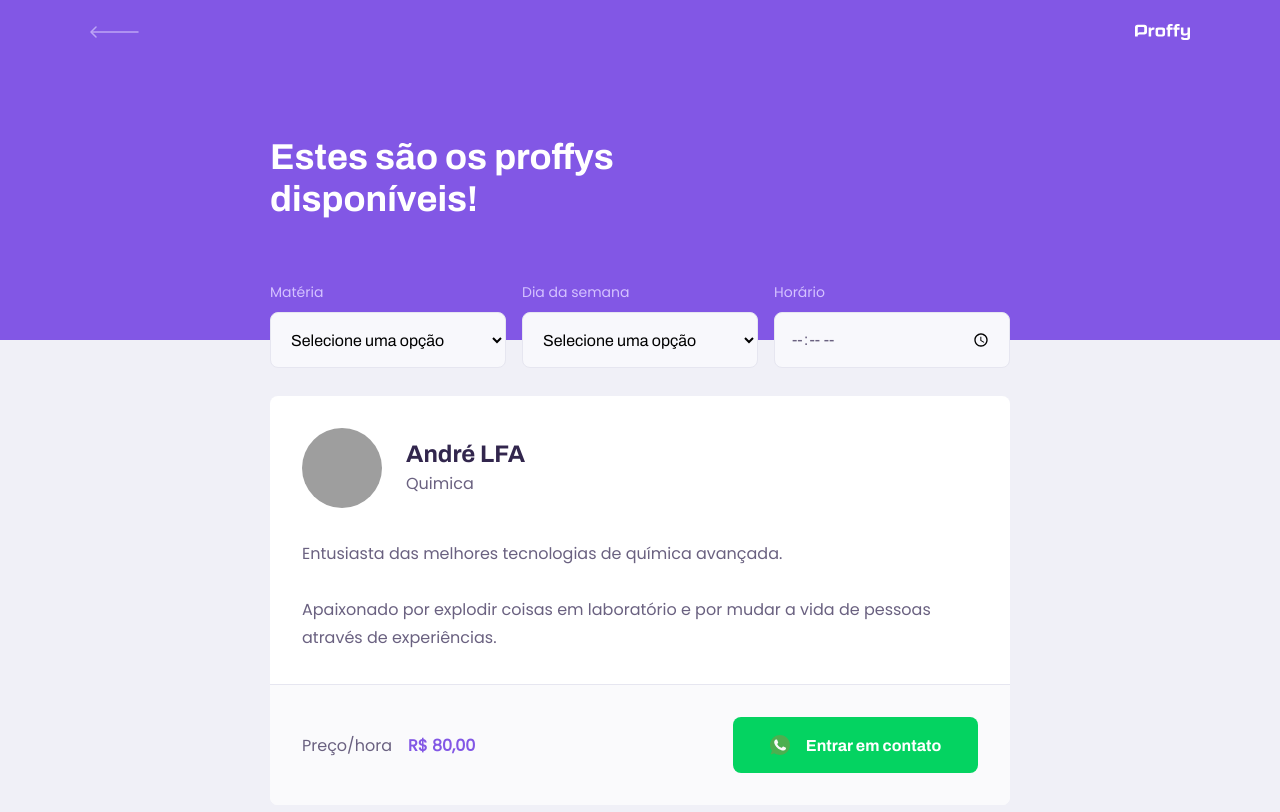
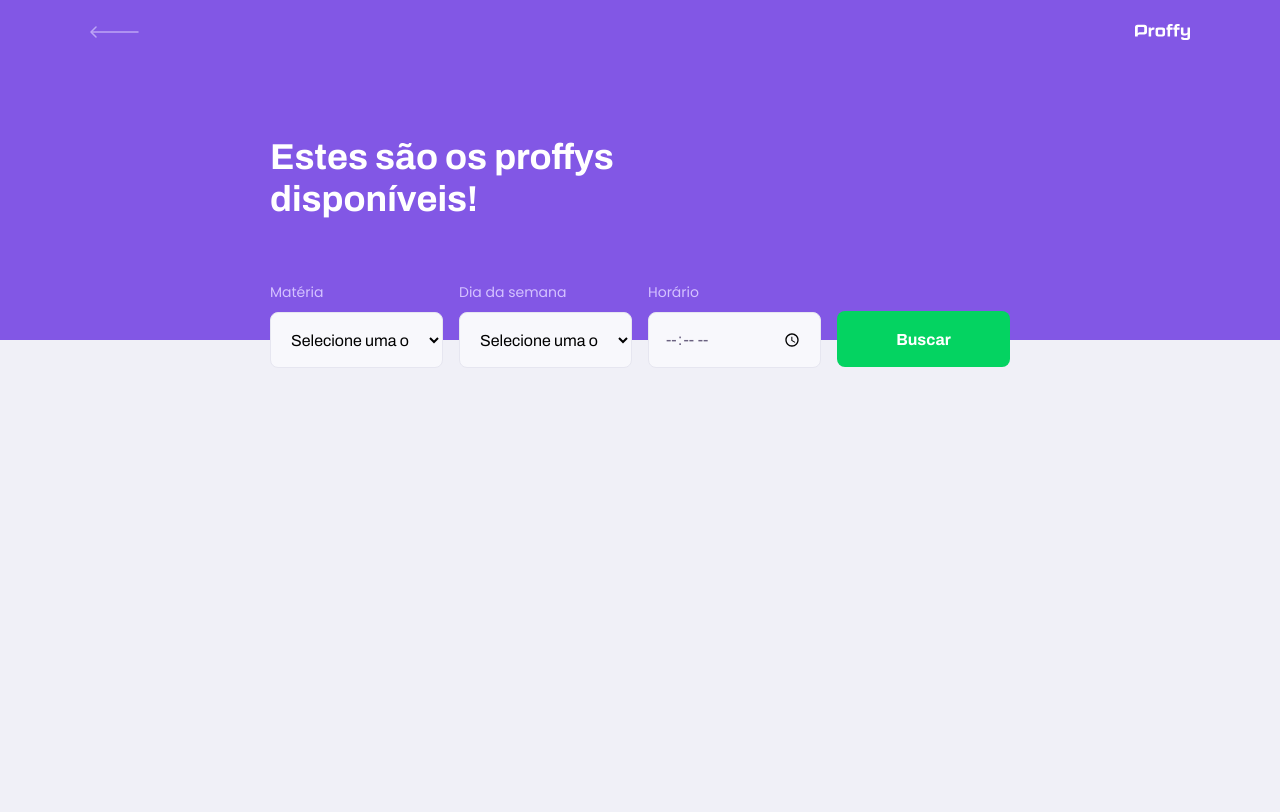
Before and after one commit to andre-lfa/proffy-frontend, a React (Create React App) app: page /study in a window 1280 px wide. Shown: the top 812 px of the page. Built offline with nearby package versions, Linux system fonts and the light colour scheme; grey boxes are pictures that could not be loaded.

Commit message:
Connects the teacher listing page to the API

```diff
--- a/src/components/PageHeader/TeacherItem/index.tsx
+++ b/src/components/PageHeader/TeacherItem/index.tsx
@@ -3,30 +3,42 @@
 
 import './styles.css';
 
-function TeacherItem() {
+export interface Teacher {
+    id: number;
+    avatar: string;
+    bio: string;
+    cost: number;
+    name: string;
+    subject: string;
+    whatsapp: string;
+}
+
+interface TeacherItemProps {
+    teacher: Teacher;
+}
+
+const TeacherItem: React.FC<TeacherItemProps> = ({ teacher }) => {
     return (
         <article className="teacher-item">
             <header>
-                        <img src="https://avatars0.githubusercontent.com/u/33098462?s=460&u=a51b9ea995f188368a62f333a8f43ca0aca360a7&v=4" alt=""/>
+                <img src={teacher.avatar} alt={teacher.name} />
                 <div>
-                            <strong>André LFA</strong>
-                            <span>Quimica</span>
+                    <strong>{teacher.name}</strong>
+                    <span>{teacher.subject}</span>
                 </div>
             </header>
 
             <p>
-                        Entusiasta das melhores tecnologias de química avançada.
-                        <br/><br/>
-                        Apaixonado por explodir coisas em laboratório e por mudar a vida de pessoas através de experiências.
+                {teacher.bio}
             </p>
 
             <footer>
                 <p>
                     Preço/hora
-                            <strong>R$ 80,00</strong>
+                            <strong>{teacher.cost}</strong>
                 </p>
                 <button type="button">
-                            <img src={whatsappIcon} alt="Whatsapp"/>
+                    <img src={whatsappIcon} alt="Whatsapp" />
                             Entrar em contato
                         </button>
             </footer>
--- a/src/pages/Landing/TeacherList/index.tsx
+++ b/src/pages/Landing/TeacherList/index.tsx
@@ -1,20 +1,44 @@
-import React from 'react';
+import React, { useState, FormEvent } from 'react';
 
 import './styles.css';
 import PageHeader from '../../../components/PageHeader';
-import TeacherItem from '../../../components/PageHeader/TeacherItem';
+import TeacherItem, {Teacher} from '../../../components/PageHeader/TeacherItem';
 import Input from '../../../components/Input';
 import Select from '../../../components/Select';
+import api from '../../../services/api';
 
 
 function TeacherList() {
+
+    const [teachers, setTeachers] = useState([]);
+
+    const [subject, setSubject] = useState('');
+    const [week_day, setWeekDay] = useState('');
+    const [time, setTime] = useState('');
+
+    async function searchTeachers(e: FormEvent) {
+        e.preventDefault();
+
+        const response = await api.get('classes', {
+            params: {
+                subject,
+                week_day,
+                time,
+            }
+        })
+
+        setTeachers(response.data);
+    }
+
     return (
         <div id="page-teacher-list" className="container">
             <PageHeader title="Estes são os proffys disponíveis!">
-                <form id="search-teachers">
+                <form id="search-teachers" onSubmit={searchTeachers}>
                 <Select
                         name="subject"
                         label="Matéria"
+                        value={subject}
+                        onChange={e => {setSubject(e.target.value) }}
                         options={[
                             { value: 'Artes', label: 'Artes'},
                             { value: 'Biologia', label: 'Biologia'},
@@ -31,6 +55,8 @@
                     <Select
                         name="week-day"
                         label="Dia da semana"
+                        value={week_day}
+                        onChange={e => {setWeekDay(e.target.value) }}
                         options={[
                             { value: '0', label: 'Domingo'},
                             { value: '1', label: 'Segunda-feira'},
@@ -41,11 +67,15 @@
                             { value: '6', label: 'Sábado-feira'},
                             ]}
                     />
-                    <Input name="time" type="time" label="Horário" />
+                    <Input name="time" type="time" label="Horário" value={time} onChange={e => {setTime(e.target.value)}}/>
+
+                    <button type="submit">Buscar</button>
                 </form>
             </PageHeader>
             <main>
-                <TeacherItem/>
+                {teachers.map((teacher: Teacher) => {
+                    return <TeacherItem key={teacher.id} teacher={teacher}/>
+                })}
             </main>
         </div>
     )
--- a/src/pages/Landing/TeacherList/styles.css
+++ b/src/pages/Landing/TeacherList/styles.css
@@ -9,6 +9,27 @@
 
 #search-teachers label {
     color: var(--color-text-in-primary);
+}
+
+#search-teachers button {
+    width: 100%;
+    height: 5.6rem;
+    background: var(--color-secundary);
+    color: var(--color-button-text);
+    border: 0;
+    border-radius: 0.8rem;
+    cursor: pointer;
+    font: 700 1.6rem Archivo;
+    display: flex;
+    align-items: center;
+    justify-content: center;
+    text-decoration: none;
+    transition: background-color 0.2s;
+    margin-top: 3.2rem;
+}
+
+#search-teachers button:hover {
+    background: var(--color-secundary-dark);
 }
 
 #page-teacher-list main {
@@ -24,7 +45,7 @@
 
     #search-teachers {
         display: grid;
-        grid-template-columns: repeat(3, 1fr);
+        grid-template-columns: repeat(4, 1fr);
         column-gap: 16px;
         position: absolute;
         bottom: -28px;
```
Lines whose indentation alone changed are shown as unchanged.
